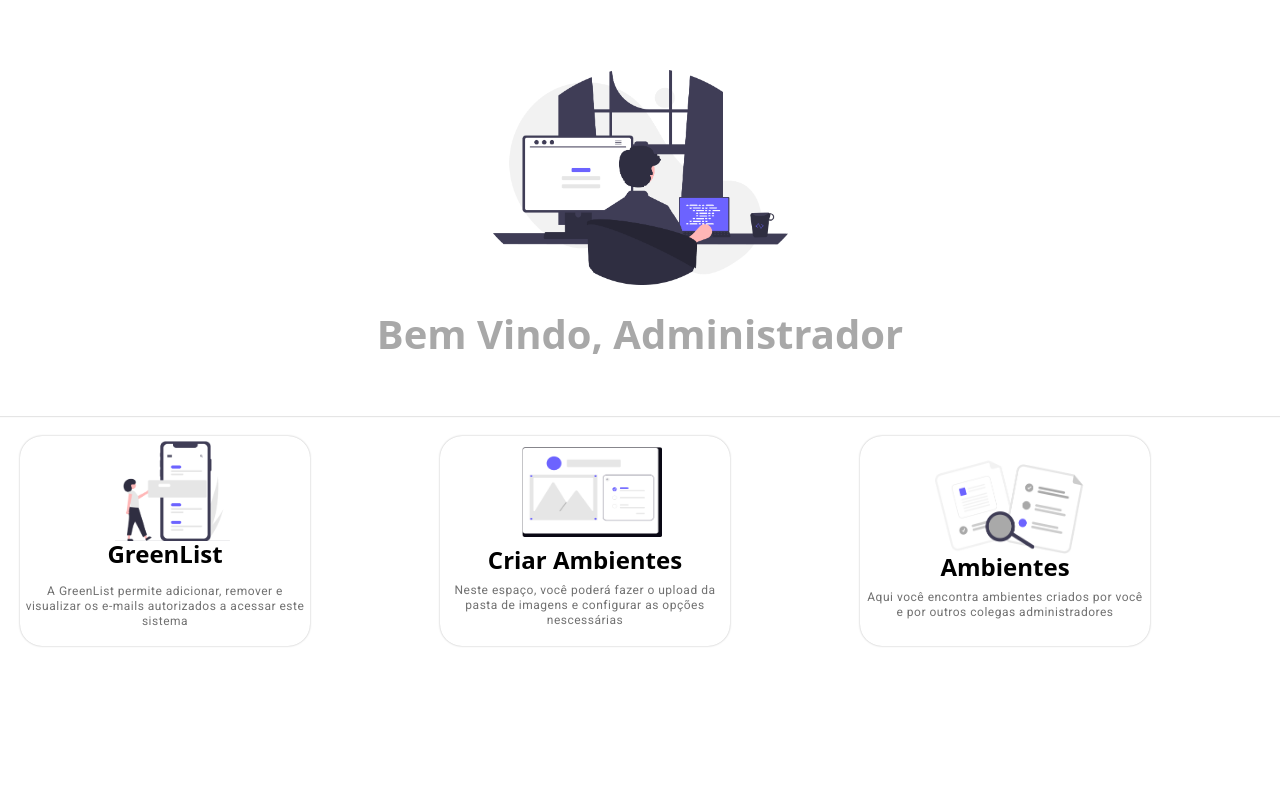
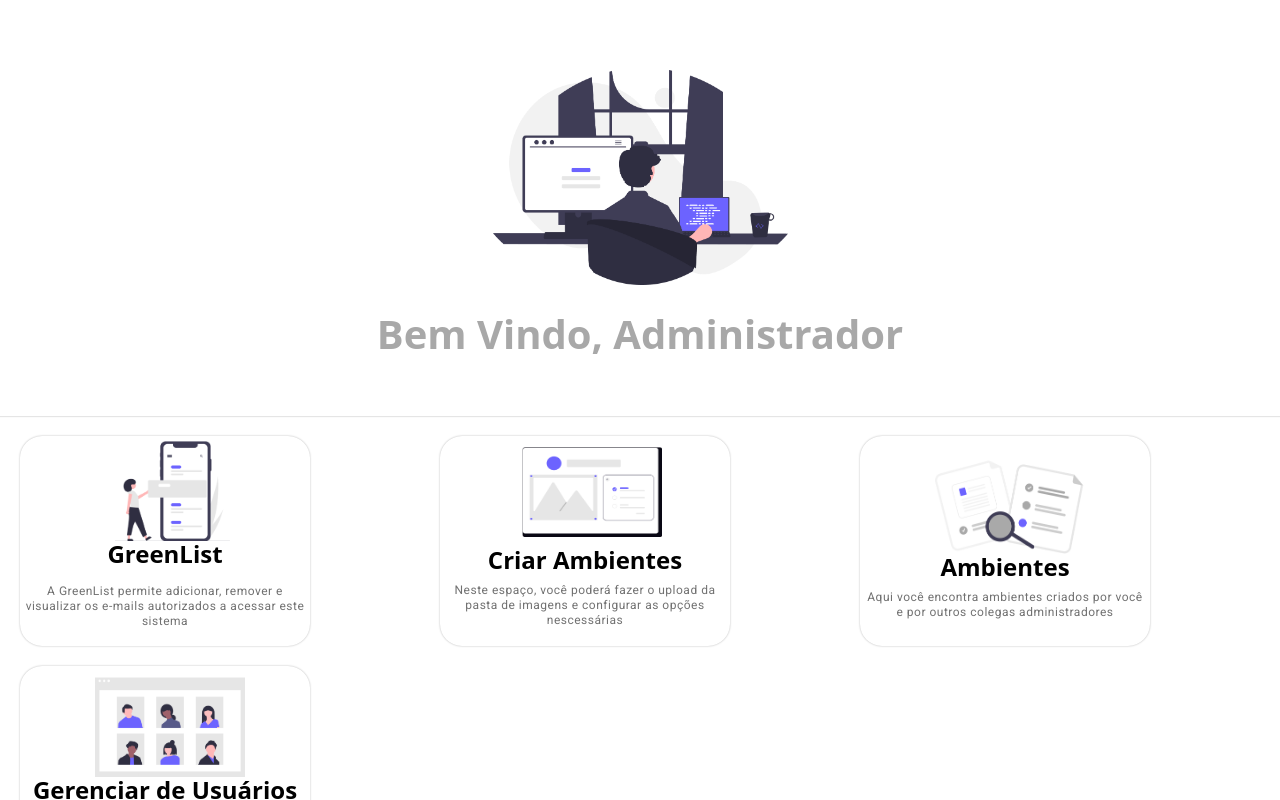
Before and after one commit to CaioBrun0/Glomerulus, a React (Vite) app: page / in a window 1280 px wide. Built offline with nearby package versions, Linux system fonts and the light colour scheme.

Commit message:
Criando o card de gerenciar usuarios e adicionando na home page do admin

```diff
--- /dev/null
+++ b/src/components/CardsAdmin/CardGerenciarUsuarios/CardGerenciarUsuarios.css
@@ -0,0 +1,69 @@
+.gerenciarUsuariosContainer {
+  display: flex;
+  flex-direction: column;
+  align-items: center;
+  justify-content: center;
+  border-radius: 22px;
+  width: 280px;
+  height: 200px;
+  color: black;
+  box-shadow: 0px 0px 2px rgba(0, 0, 0, 0.3);
+  padding: 5px;
+  position: relative;
+}
+
+.imageWrapper-GU {
+  position: relative;
+  width: 140px;
+  height: 100px;
+}
+
+.imageWrapper-GU img {
+    margin-top: 5px;
+    position: absolute;
+    top: 0;
+    left: 0;
+    width: 150px;
+    height: 100px;
+    transition: opacity 0.6s ease;
+}
+
+.img-default-GU {
+  opacity: 1;
+  z-index: 1;
+}
+
+.img-hover-GU {
+  opacity: 0;
+  z-index: 2;
+}
+
+.gerenciarUsuariosContainer:hover .img-default-GU {
+  opacity: 0;
+}
+
+.gerenciarUsuariosContainer:hover .img-hover-GU {
+  opacity: 1;
+}
+
+.gerenciarUsuariosContainer:hover {
+  box-shadow: 0px 0px 3px #6C63FF;
+  color: #6C63FF;
+  cursor: pointer;
+}
+
+.gerenciarUsuariosContainer h2 {
+  margin: 0;
+}
+
+.gerenciarUsuariosContainer p {
+    margin-top: 5px;
+    color: #717171;
+    text-align: center;
+    font-family: Roboto;
+    font-size: 12px;
+    font-style: normal;
+    font-weight: 400;
+    line-height: 15px;
+    letter-spacing: 0.5px;
+}
--- /dev/null
+++ b/src/components/CardsAdmin/CardGerenciarUsuarios/CardGerenciarUsuarios.jsx
@@ -0,0 +1,18 @@
+import "./CardGerenciarUsuarios.css";
+import CardGerenciarUsuariosImg from "../../../assets/gerenciarUsuariosImg.png";
+import CardGerenciarUsuariosImgHover from "../../../assets/gerenciarUsuariosImgHover.png";
+
+function CardGerenciarUsuarios({onOpen}) {
+    return (
+        <div className="gerenciarUsuariosContainer" onClick={onOpen}>
+            <div className="imageWrapper-GU">
+                <img src={CardGerenciarUsuariosImg} alt="" className="img-default-GU" />
+                <img src={CardGerenciarUsuariosImgHover} alt="" className="img-hover-GU" />
+            </div>
+            <h2>Gerenciar de Usuários</h2>
+            <p>Neste espaço, você pode consultar facilmente os médicos e administradores ativos e inativos que fazem parte do sistema </p>
+        </div>
+    );
+}
+
+export default CardGerenciarUsuarios;
--- a/src/main.jsx
+++ b/src/main.jsx
@@ -10,7 +10,7 @@ import AdmInfo from "./pages/Specialist/AdmInfo/AdmInfo.jsx"
 import FormsPage from './pages/Specialist/FormsPage/FormsPage.jsx';
 import FormsAmbiente from './components/FormsAmbiente/FormsAmbiente.jsx';
 import HomePageAdmin from './pages/Admins/HomePageAdmin/HomePageAdmin.jsx';
-import CardGreenList from './components/CardsAdmin/greenList/CardgreenList.jsx';
+import CardGreenList from './components/CardsAdmin/CardgreenList/CardgreenList.jsx';
 import CardCriarAmbiente from './components/CardsAdmin/CardCriarAmbiente/CardCriarAmbiente.jsx';
 
 
--- a/src/pages/Admins/HomePageAdmin/HomePageAdmin.jsx
+++ b/src/pages/Admins/HomePageAdmin/HomePageAdmin.jsx
@@ -1,15 +1,14 @@
 import "./HomePageAdmin.css";
 import ImgNav from "../../../assets/navAdmin.png";
-import CardGreenList from "../../../components/CardsAdmin/greenList/CardgreenList.jsx";
+import CardGreenList from "../../../components/CardsAdmin/CardgreenList/CardgreenList.jsx";
 import ModalGreenList from "../../../pages/Admins/ModalGreenList/ModalGreenList.jsx";
 import CardCriarAmbiente from "../../../components/CardsAdmin/CardCriarAmbiente/CardCriarAmbiente.jsx";
-import CardAmbientes from "../../../components/CardsAdmin/AmbientesAdmin/CardAmbientesAdmin.jsx";
+import CardAmbientes from "../../../components/CardsAdmin/CardAmbientesAdmin/CardAmbientesAdmin.jsx";
+import CardGerenciarUsuarios from "../../../components/CardsAdmin/CardGerenciarUsuarios/CardGerenciarUsuarios.jsx";
 import { useState } from "react";
 
-
-
 function HomePageAdmin() {
-    const [modalAberto, setModalAberto] = useState(null); // padronize o nome    //
+    const [modalAberto, setModalAberto] = useState(null); // padronize o nome
     return (
     <>
         <div className="navHomeAdmin">
@@ -21,6 +20,7 @@ function HomePageAdmin() {
             <CardGreenList onOpen={() => setModalAberto('greenList')} />
             <CardCriarAmbiente onOpen={() => setModalAberto('criarAmbiente')} />
             <CardAmbientes onOpen={() => setModalAberto('ambientes')} />
+            <CardGerenciarUsuarios onOpen={() => setModalAberto('gerenciarUsuarios')} />
         </div>
 
         {modalAberto === 'greenList' && (
@@ -32,6 +32,9 @@ function HomePageAdmin() {
         {modalAberto === 'ambientes' && (
             <ModalAmbientes onClose={() => setModalAberto(null)} />
         )}
+        {modalAberto === 'gerenciarUsuarios' && (
+            <ModalAmbientes onClose={() => setModalAberto(null)} />
+        )}
     </>
 
     )
```
Also changed, not shown: src/assets/gerenciarUsuariosImg.png (added), src/assets/gerenciarUsuariosImgHover.png (added), src/components/CardsAdmin/CardAmbientesAdmin/CardAmbientesAdmin.css (renamed from src/components/CardsAdmin/AmbientesAdmin/CardAmbientesAdmin.css), src/components/CardsAdmin/CardAmbientesAdmin/CardAmbientesAdmin.jsx (renamed from src/components/CardsAdmin/AmbientesAdmin/CardAmbientesAdmin.jsx), src/components/CardsAdmin/CardgreenList/CardgreenList.css (renamed from src/components/CardsAdmin/greenList/CardgreenList.css), src/components/CardsAdmin/CardgreenList/CardgreenList.jsx (renamed from src/components/CardsAdmin/greenList/CardgreenList.jsx).
